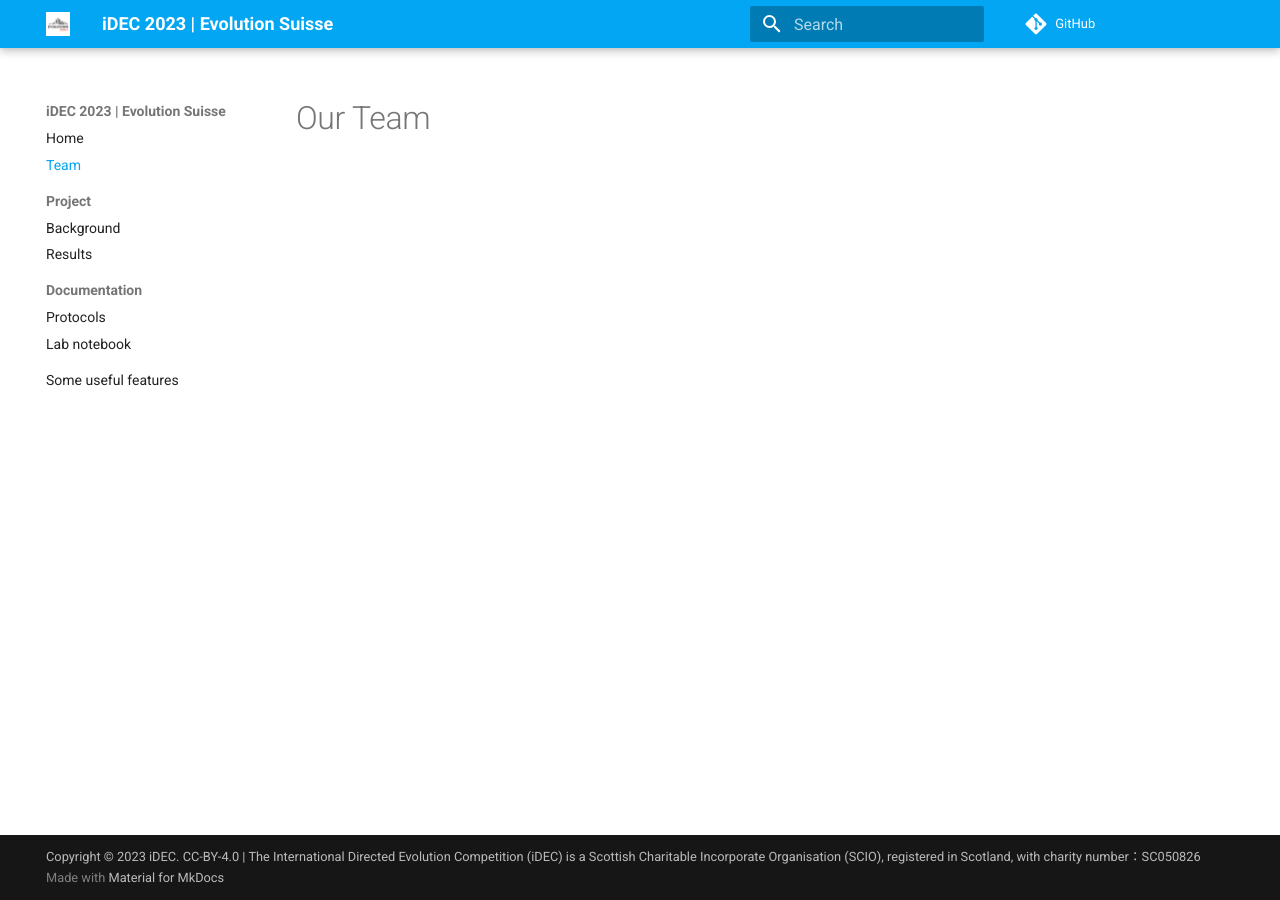
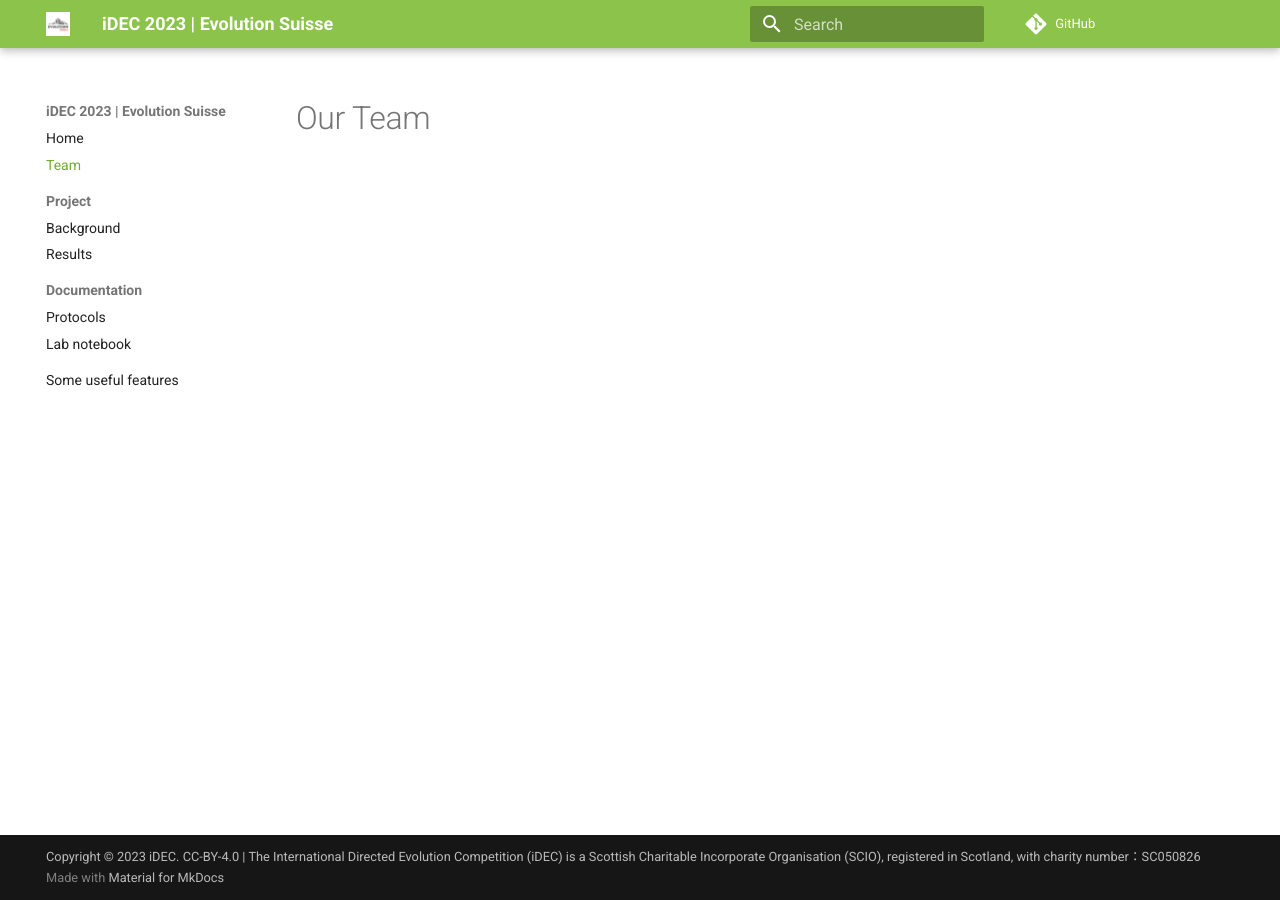
Before and after one commit to idec-teams/2023_Evolution_Suisse, an MkDocs documentation site: the page built from docs/team.md, in a window 1280 px wide. Built offline with MkDocs 1.6.1 and Material for MkDocs 9.7.7, drawn with Linux system fonts in a browser that asks for light colours; comment, search, counter and statistics services are not loaded.

Commit message:
Change pallete

```diff
--- a/mkdocs.yml
+++ b/mkdocs.yml
@@ -6,8 +6,8 @@ theme:
   favicon: img/Logo Transparent.png
 
   palette:
-    primary: light blue
-    accent: blue
+    primary: light green
+    accent: green
 
   features:
     - navigation.sections
```
